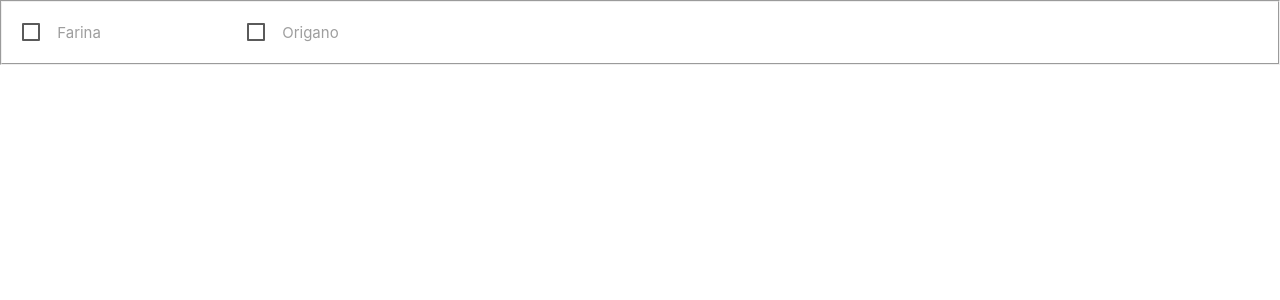
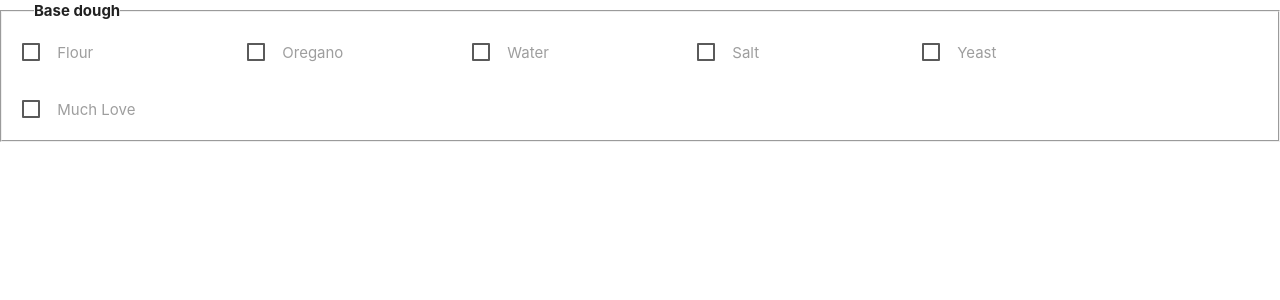
Before and after one commit to Drumso/Sardiniasupport, a Jekyll site: the page built from panada.md, in a window 1280 px wide. Shown: the top 300 px of the page. Built offline with Jekyll 4.4.1, drawn with Linux system fonts in a browser that asks for light colours.

Commit message:
Update panada.md

```diff
--- a/panada.md
+++ b/panada.md
@@ -1,4 +1,5 @@
 ---
 layout: ingredients_list
-ingredients_list: [Farina, Origano]
+ingredients_group_name: Base dough
+ingredients_list: [Flour, Oregano, Water, Salt, Yeast, Much Love]
 ---
```
